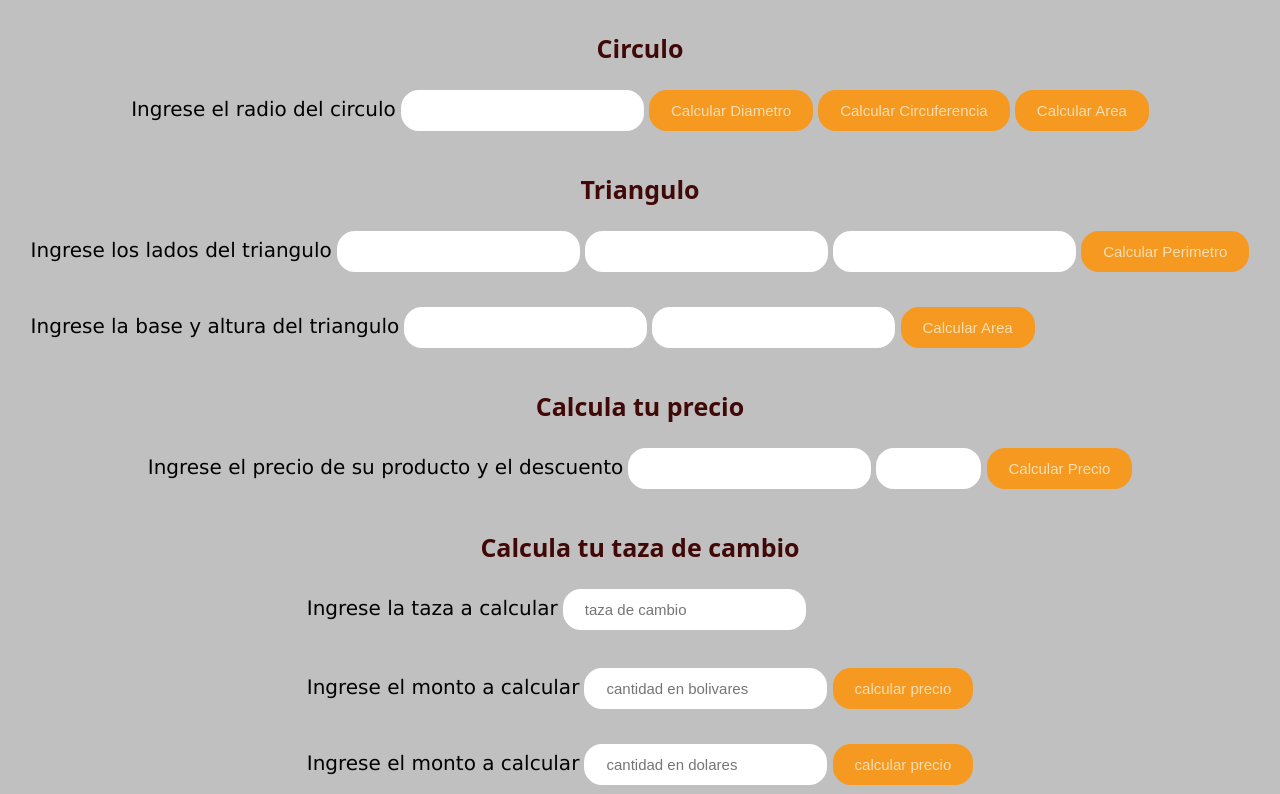
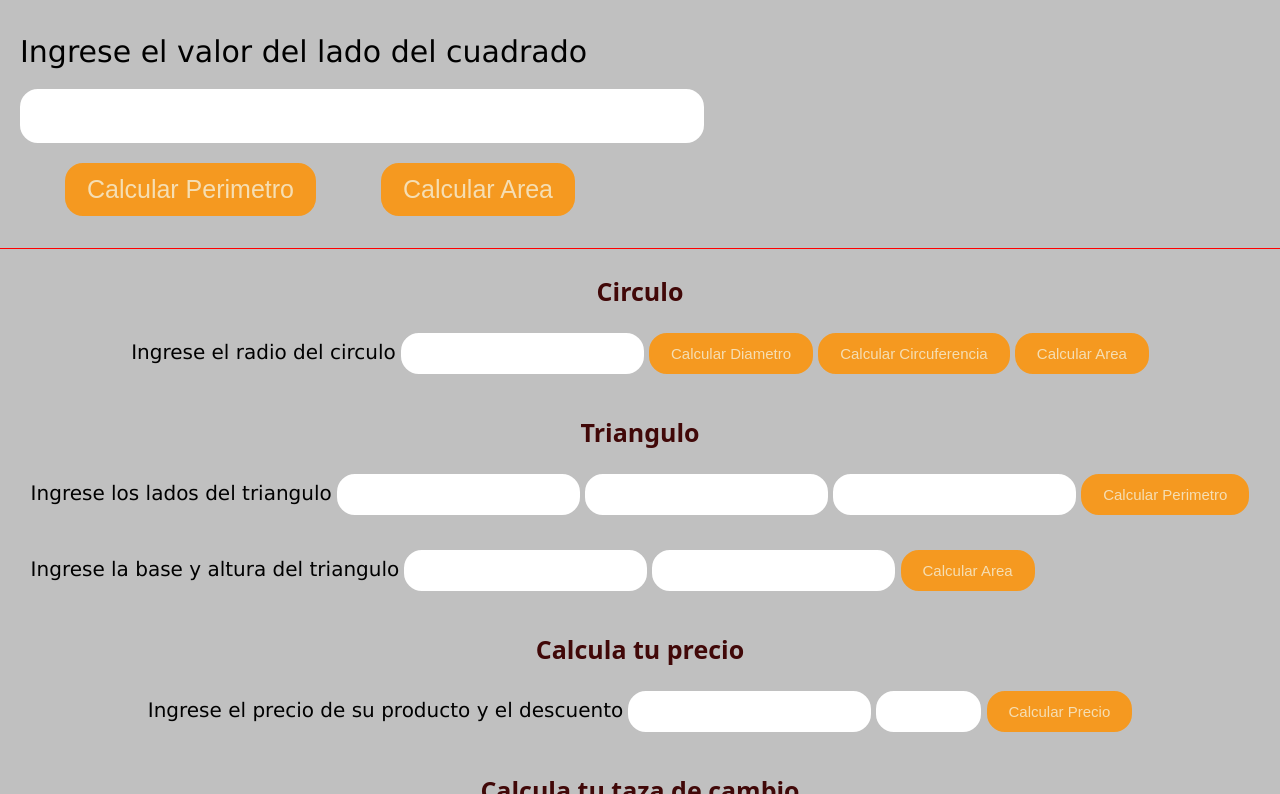
Before and after one commit to MiguelM2202/Calculadora, a plain HTML site: page index.html in a window 1280 px wide. Shown: the part 306-1100 px from the top of the page. Drawn offline with Linux system fonts and the light colour scheme.

Commit message:
tercer commit

```diff
--- a/index.css
+++ b/index.css
@@ -58,3 +58,37 @@ main form button:hover{
     color:  rgb(245, 153, 32);
     border-radius: 20px;
 }
+
+
+
+@media (min-width: 640px) {
+    .cuadradoContenedor {
+        display: flex;
+        flex-direction: column;
+        border: 1px red solid;
+        width: 100vw;
+    }
+   .cuadradoContenedor h3{
+    font-size:50px;
+   }
+   .cuadradoContenedor label{
+    font-size: 30px;
+    margin-bottom: 20px;
+    margin-left: 20px;
+   }
+   .cuadradoContenedor input{
+    width: 50vw;
+    height: 30px;
+    font-size: 25px;
+    margin-bottom: 20px;
+    margin-left: 20px;
+   }
+   .cuadradoContenedor div{
+    display: flex;
+    justify-content: space-evenly;
+    width: 50vw;
+   }
+   .cuadradoContenedor div button{
+    font-size: 25px;
+   }
+}
--- a/index.html
+++ b/index.html
@@ -11,12 +11,16 @@
     <main>
         <h2>Ingrese los valores</h2>
         <form>
+           <div class="cuadradoContenedor">
             <h3>Cuadrado</h3>
             <label for="Ingrese los valores">Ingrese el valor del lado del cuadrado</label>
             <input type="number" id="inputCuadrado" min="0">
-            <button type="button" onclick="calcularPerimetro()">Calcular Perimetro</button>
-            <button type="button" onclick="calcularArea()">Calcular Area</button>
+            <div>
+             <button type="button" onclick="calcularPerimetro()">Calcular Perimetro</button>
+             <button type="button" onclick="calcularArea()">Calcular Area</button>
+            </div>
             <p id="resultado"></p>
+           </div>
         </form>
         <form>
             <h3>Circulo</h3>
```
